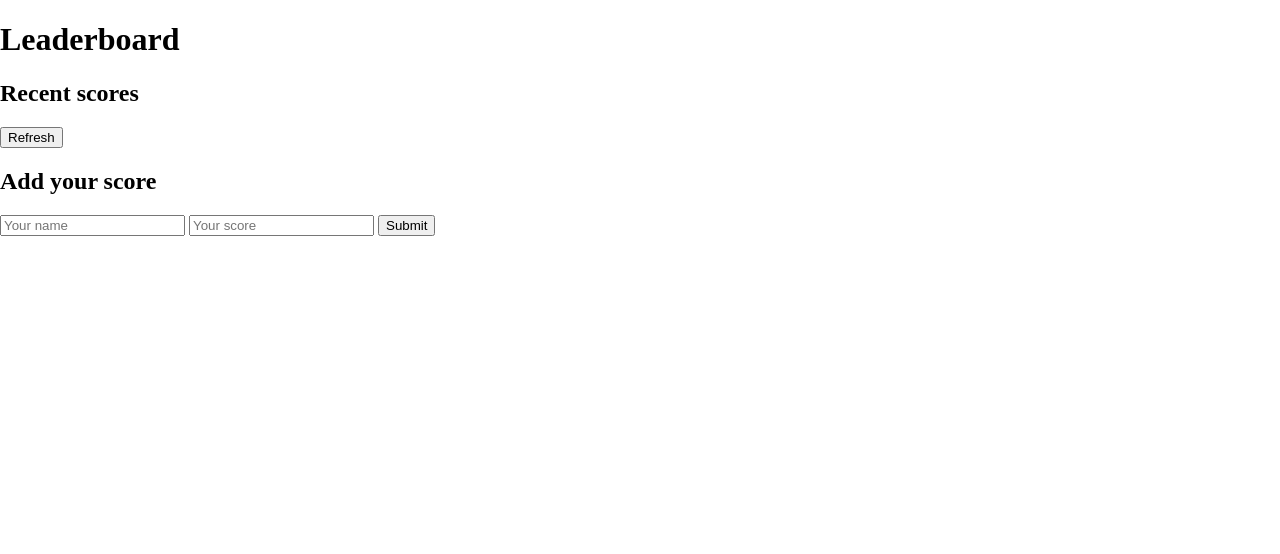
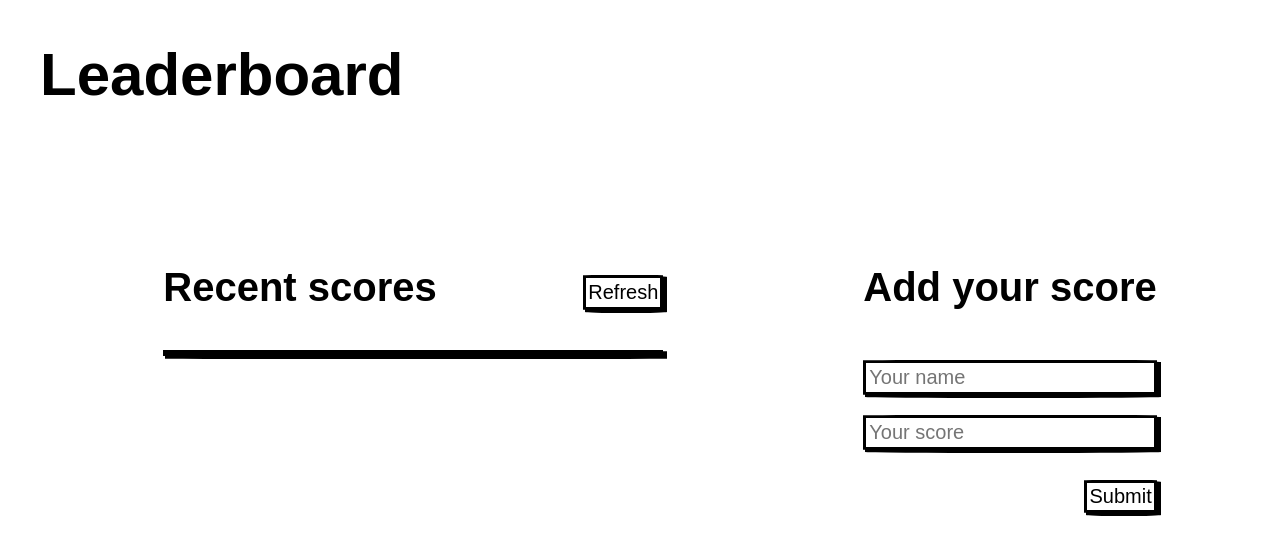
Before and after one commit to Donard97/Leaderboard, a website built with webpack: page src/index.html in a window 1280 px wide. Built offline with nearby package versions, Linux system fonts and the light colour scheme.

Commit message:
Add style to my project

```diff
--- a/src/index.html
+++ b/src/index.html
@@ -20,8 +20,8 @@
       <div class="add-scores">
         <h2 class="scores-title">Add your score</h2>
         <form action="add-score" class="add-form">
-          <input class="input-n" type="text" name="name" id="name" placeholder="Your name" />
-          <input class="input-s" type="text" name="score" id="score" placeholder="Your score" />
+          <input class="inputs" type="text" name="name" id="name" placeholder="Your name" />
+          <input class="inputs" type="text" name="score" id="score" placeholder="Your score" />
           <button type="submit" class="add-btn btn">Submit</button>
         </form>
       </div>
--- a/src/style.css
+++ b/src/style.css
@@ -1,4 +1,85 @@
-body {
+* {
   margin: 0;
   padding: 0;
+  box-sizing: border-box;
 }
+
+html {
+  font-family: 'Rubik', sans-serif;
+  font-size: 62.5%;
+}
+
+.title {
+  font-size: 6rem;
+  padding-left: 4rem;
+  padding-top: 4rem;
+}
+
+.main {
+  padding-left: 4rem;
+  display: flex;
+  align-items: center;
+  justify-content: center;
+  height: 70vh;
+}
+
+.container {
+  display: flex;
+  gap: 20rem;
+}
+
+.scores {
+  display: flex;
+  flex-direction: column;
+  gap: 4rem;
+  width: 50rem;
+}
+
+.top {
+  display: flex;
+  gap: 4rem;
+}
+
+.scores-title {
+  font-size: 4rem;
+  font-weight: 600;
+}
+
+.btn {
+  font-size: 2rem;
+  margin-top: 1rem;
+  margin-left: auto;
+  padding: 0.2rem;
+  border: black solid 0.3rem;
+  border-radius: 40% 26% 46% 47% / 1% 1% 1% 1%;
+  box-shadow: 3px 2px 0.5px 1px #000;
+  background: white;
+}
+
+.scores-box {
+  font-size: 2.5rem;
+  display: flex;
+  flex-direction: column;
+  border: black solid 0.3rem;
+  border-radius: 40% 26% 46% 47% / 1% 1% 1% 1%;
+  box-shadow: 3px 2px 0.5px 1px #000;
+}
+
+.add-form {
+  display: flex;
+  flex-direction: column;
+  gap: 2rem;
+  padding-top: 5rem;
+}
+
+.inputs {
+  padding: 0.3rem;
+  font-size: 2rem;
+  border: black solid 0.3rem;
+  border-radius: 40% 26% 46% 47% / 1% 1% 1% 1%;
+  box-shadow: 3px 2px 0.5px 1px #000;
+}
+
+.add-btn {
+  margin-left: auto;
+}
```
Also changed, not shown: dist/index.html, src/index.js (line endings or trailing spaces), 1 other file.
